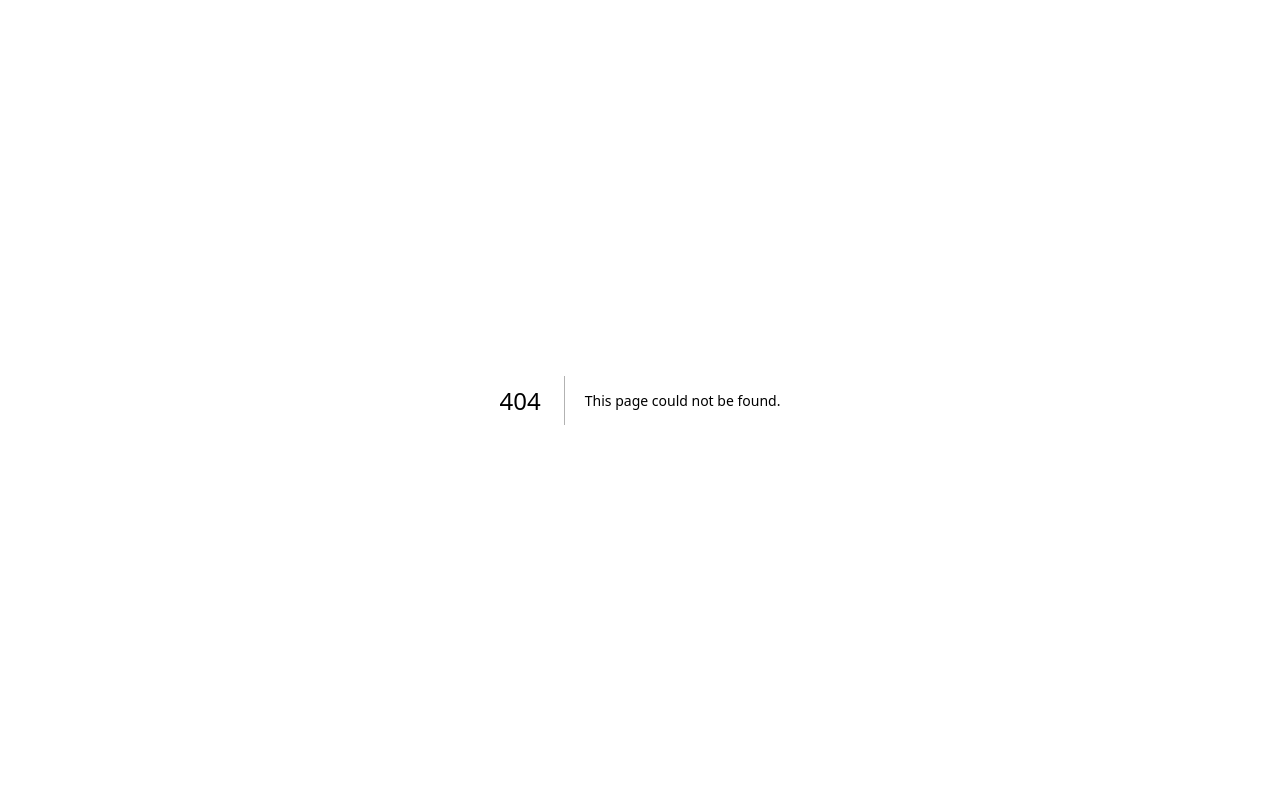
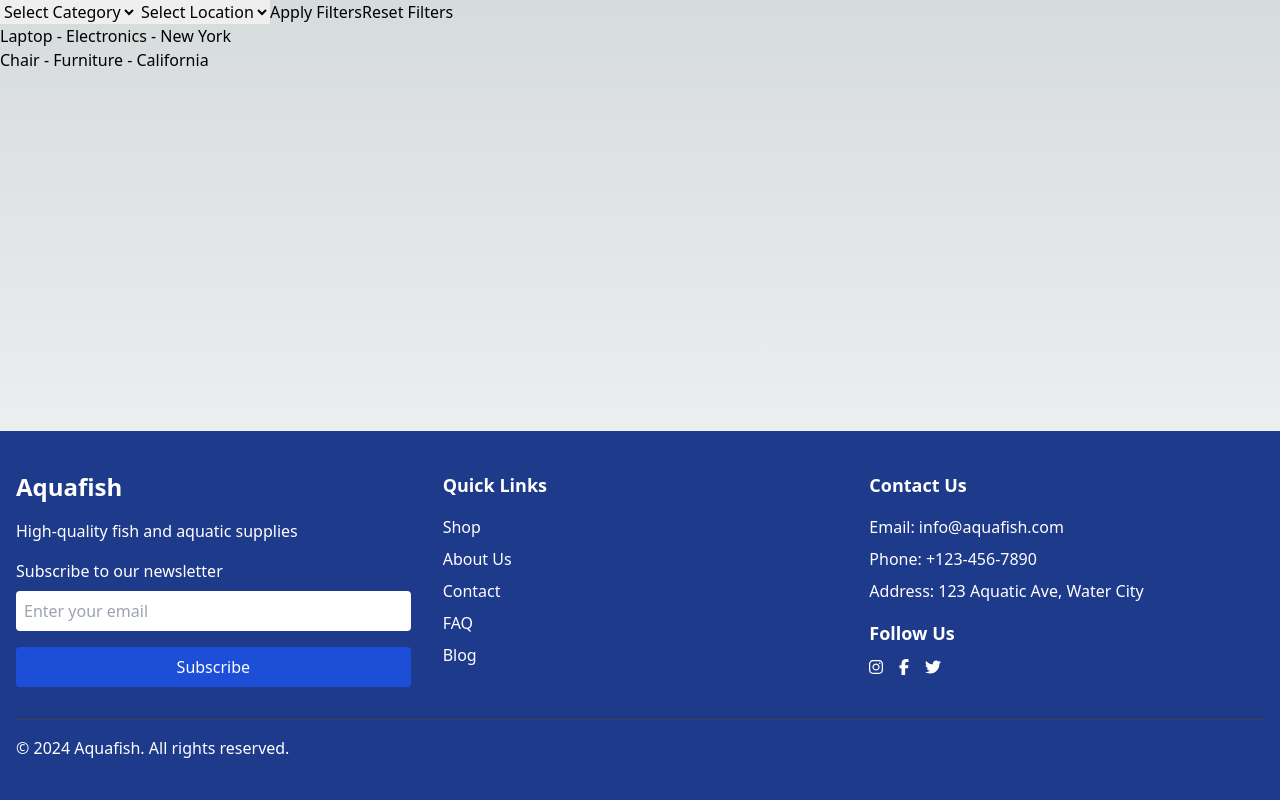
Before and after one commit to diikafirmansyah/FSSE-jan24_group-i_gfp_FE, a Next.js app in the folder gfp-app/: page /testfilter in a window 1280 px wide. Before the commit this address had no page. Shown: the top 800 px of the page. Built offline with nearby package versions, Linux system fonts and the light colour scheme.

Commit message:
feat : add filter

```diff
--- /dev/null
+++ b/gfp-app/src/components/filter.tsx
@@ -0,0 +1,54 @@
+// components/Filter.tsx
+import React, { useState } from 'react';
+
+interface FilterProps {
+  categories: string[];
+  locations: string[];
+  onFilterChange: (filters: { category: string; location: string }) => void;
+}
+
+const Filter: React.FC<FilterProps> = ({ categories, locations, onFilterChange }) => {
+  const [selectedCategory, setSelectedCategory] = useState<string>('');
+  const [selectedLocation, setSelectedLocation] = useState<string>('');
+
+  const handleCategoryChange = (e: React.ChangeEvent<HTMLSelectElement>) => {
+    setSelectedCategory(e.target.value);
+  };
+
+  const handleLocationChange = (e: React.ChangeEvent<HTMLSelectElement>) => {
+    setSelectedLocation(e.target.value);
+  };
+
+  const handleReset = () => {
+    setSelectedCategory('');
+    setSelectedLocation('');
+    onFilterChange({ category: '', location: '' });
+  };
+
+  const applyFilters = () => {
+    onFilterChange({ category: selectedCategory, location: selectedLocation });
+  };
+
+  return (
+    <div>
+      <select value={selectedCategory} onChange={handleCategoryChange}>
+        <option value="">Select Category</option>
+        {categories.map((category) => (
+          <option key={category} value={category}>{category}</option>
+        ))}
+      </select>
+
+      <select value={selectedLocation} onChange={handleLocationChange}>
+        <option value="">Select Location</option>
+        {locations.map((location) => (
+          <option key={location} value={location}>{location}</option>
+        ))}
+      </select>
+
+      <button onClick={applyFilters}>Apply Filters</button>
+      <button onClick={handleReset}>Reset Filters</button>
+    </div>
+  );
+};
+
+export default Filter;
--- /dev/null
+++ b/gfp-app/src/pages/testfilter.tsx
@@ -0,0 +1,50 @@
+// pages/index.tsx
+import { useState } from 'react';
+import Filter from '../components/filter';
+
+interface Item {
+  id: number;
+  category: string;
+  location: string;
+  name: string;
+}
+
+const allItems: Item[] = [
+  // Daftar item
+  { id: 1, category: 'Electronics', location: 'New York', name: 'Laptop' },
+  { id: 2, category: 'Furniture', location: 'California', name: 'Chair' },
+  // Tambahkan item lainnya
+];
+
+const categories = ['Electronics', 'Furniture'];
+const locations = ['New York', 'California'];
+
+const Home = () => {
+  const [filters, setFilters] = useState<{ category: string; location: string }>({
+    category: '',
+    location: '',
+  });
+
+  const filteredItems = allItems.filter(item =>
+    (filters.category === '' || item.category === filters.category) &&
+    (filters.location === '' || item.location === filters.location)
+  );
+
+  const handleFilterChange = (newFilters: { category: string; location: string }) => {
+    setFilters(newFilters);
+  };
+
+  return (
+    <div>
+      <Filter categories={categories} locations={locations} onFilterChange={handleFilterChange} />
+
+      <ul>
+        {filteredItems.map(item => (
+          <li key={item.id}>{item.name} - {item.category} - {item.location}</li>
+        ))}
+      </ul>
+    </div>
+  );
+};
+
+export default Home;
```
Also changed, not shown: 1 other file (tests, documents, lock files or other folders).
